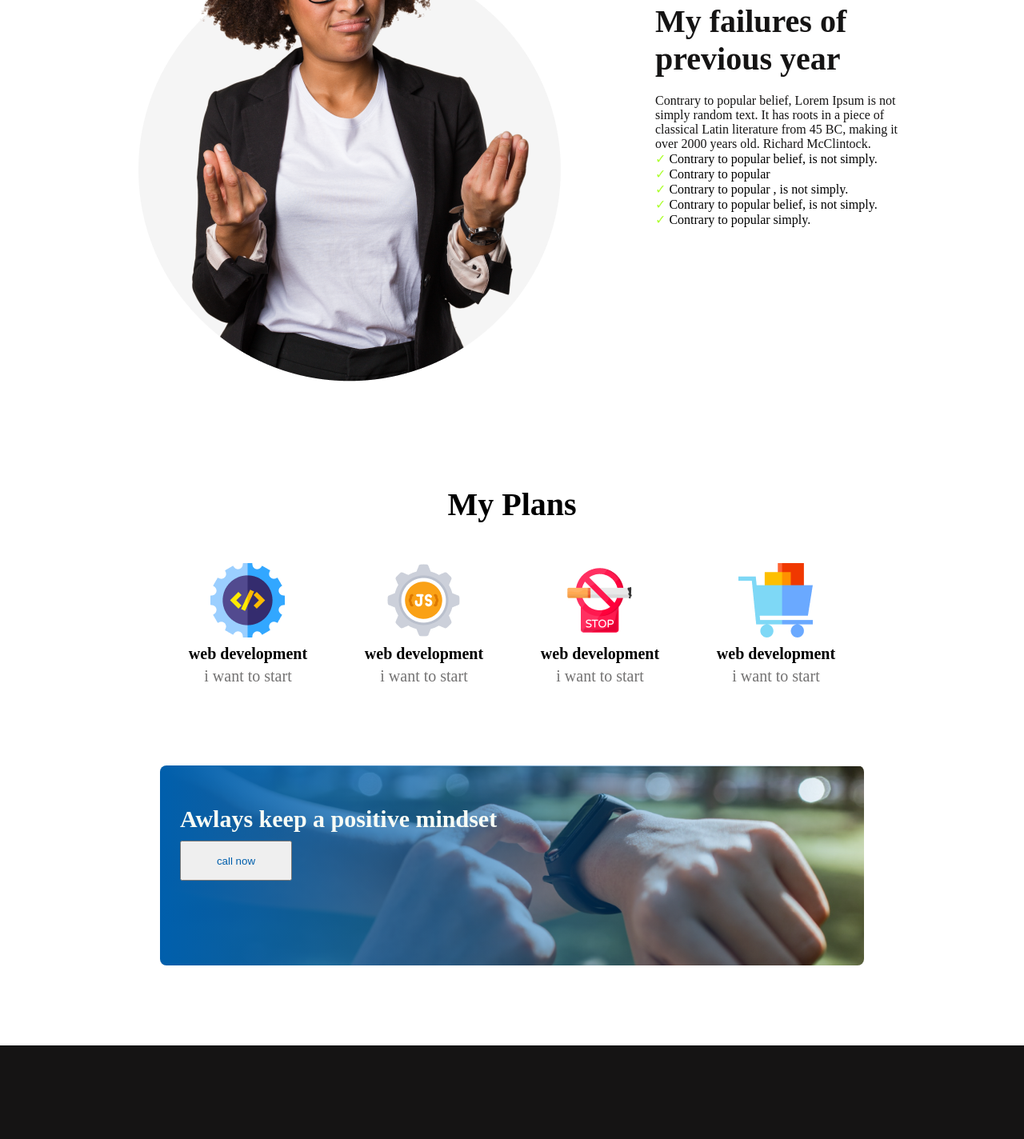
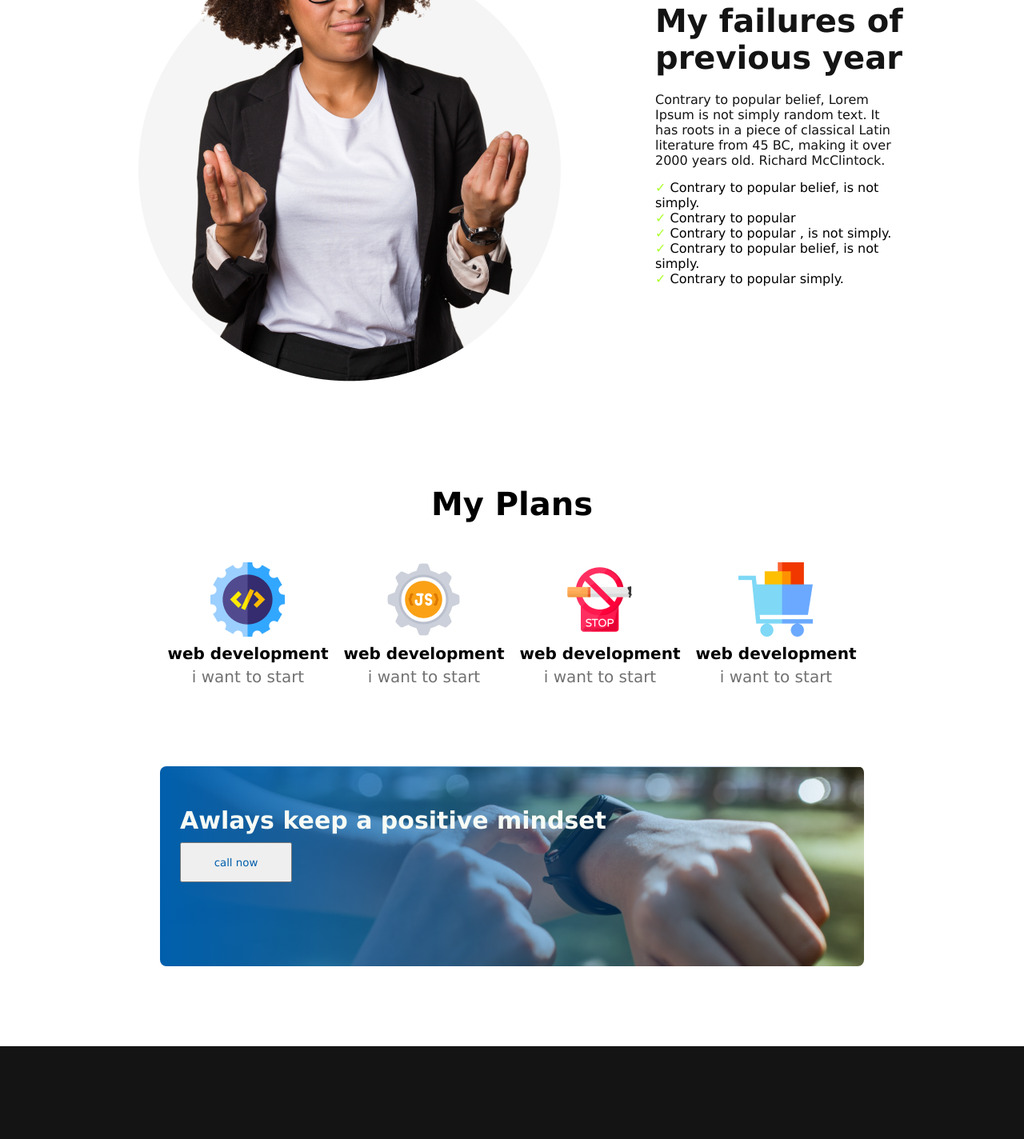
Before and after one commit to sobujhasan1000/first-assingment-sobuj, a plain HTML site: page index.html in a window 1280 px wide. Shown: the part 1552-2976 px from the top of the page at 80% size. Drawn offline with Linux system fonts and the light colour scheme.

Commit message:
project done

```diff
--- a/index.html
+++ b/index.html
@@ -58,7 +58,7 @@
             <div class="previous-containt">
                 <h3 class="previous-title">My failures of previous year</h3>
                 <p class="previous-dis">Contrary to popular belief, Lorem Ipsum is not simply random text. It has roots in a piece of classical Latin literature from 45 BC, making it over 2000 years old. Richard McClintock.</p>
-                 <ul>
+                 <ul class="chek-list">
                     <li> <span class="chek" >&#10003;</span> Contrary to popular belief, is not simply. </li>
                     <li><span class="chek" >&#10003;</span> Contrary to popular </li>
                     <li><span class="chek" >&#10003;</span> Contrary to popular , is not simply. </li>
@@ -121,7 +121,7 @@
             <div class="subscrib-area">
                <h4 class="sub-title">subscribe</h4>
                <form action="">
-                <input type="text" name="" id="" placeholder="enter your email">
+                <input class="input-text" type="text" name="" id="" placeholder="enter your email">
                 <button class="btn-primary">subscribe</button>
                </form>
             </div>
--- a/style.css
+++ b/style.css
@@ -1,6 +1,7 @@
 *{
     margin: 0;
     padding: 0;
+    font-family: Verdana, Geneva, Tahoma, sans-serif;
 }
 /* header area start */
 .header-section{
@@ -92,9 +93,12 @@
     font-size: 40px;
     color: #151414;
 }
-.chek{ color: greenyellow;}
-
-ul li{
+.chek{ color: greenyellow;
+}
+.chek-list{
+    margin-top:15px;
+}
+.chek-list li{
     list-style: none;
 }
 .previous-dis{
@@ -170,6 +174,9 @@ ul li{
 a{
     margin-left: 10px;
 }
+.input-text{
+    padding: 5px;
+}
 .subscrib-area{
     margin: 120px 200px;
 }
```
